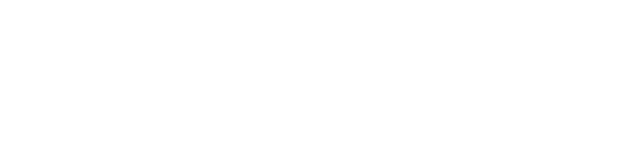
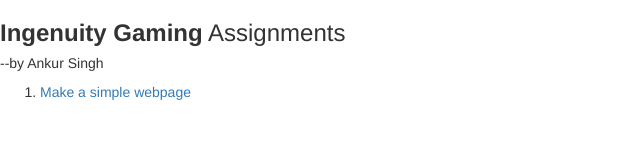
Before and after one commit to ankursinghagra/Ingenuity_Gaming_Assignments, a plain HTML site: page index.html in a window 1280 px wide. Shown: the whole page, without its empty margins (0-640 px from the left). Drawn offline with nearby package versions, Linux system fonts and the light colour scheme.

Commit message:
front page design

```diff
--- a/index.html
+++ b/index.html
@@ -8,6 +8,10 @@
     <link rel="stylesheet" href="https://cdnjs.cloudflare.com/ajax/libs/twitter-bootstrap/3.4.1/css/bootstrap.min.css" integrity="sha512-Dop/vW3iOtayerlYAqCgkVr2aTr2ErwwTYOvRFUpzl2VhCMJyjQF0Q9TjUXIo6JhuM/3i0vVEt2e/7QQmnHQqw==" crossorigin="anonymous" referrerpolicy="no-referrer" />
 </head>
 <body>
-
+    <h3><b>Ingenuity Gaming</b> Assignments</h3>
+    <h5>--by Ankur Singh</h5>
+    <ol>
+        <li><a href="./01_portfolio_website/index.html">Make a simple webpage</a></li>
+    </ol>
 </body>
 </html>
```
